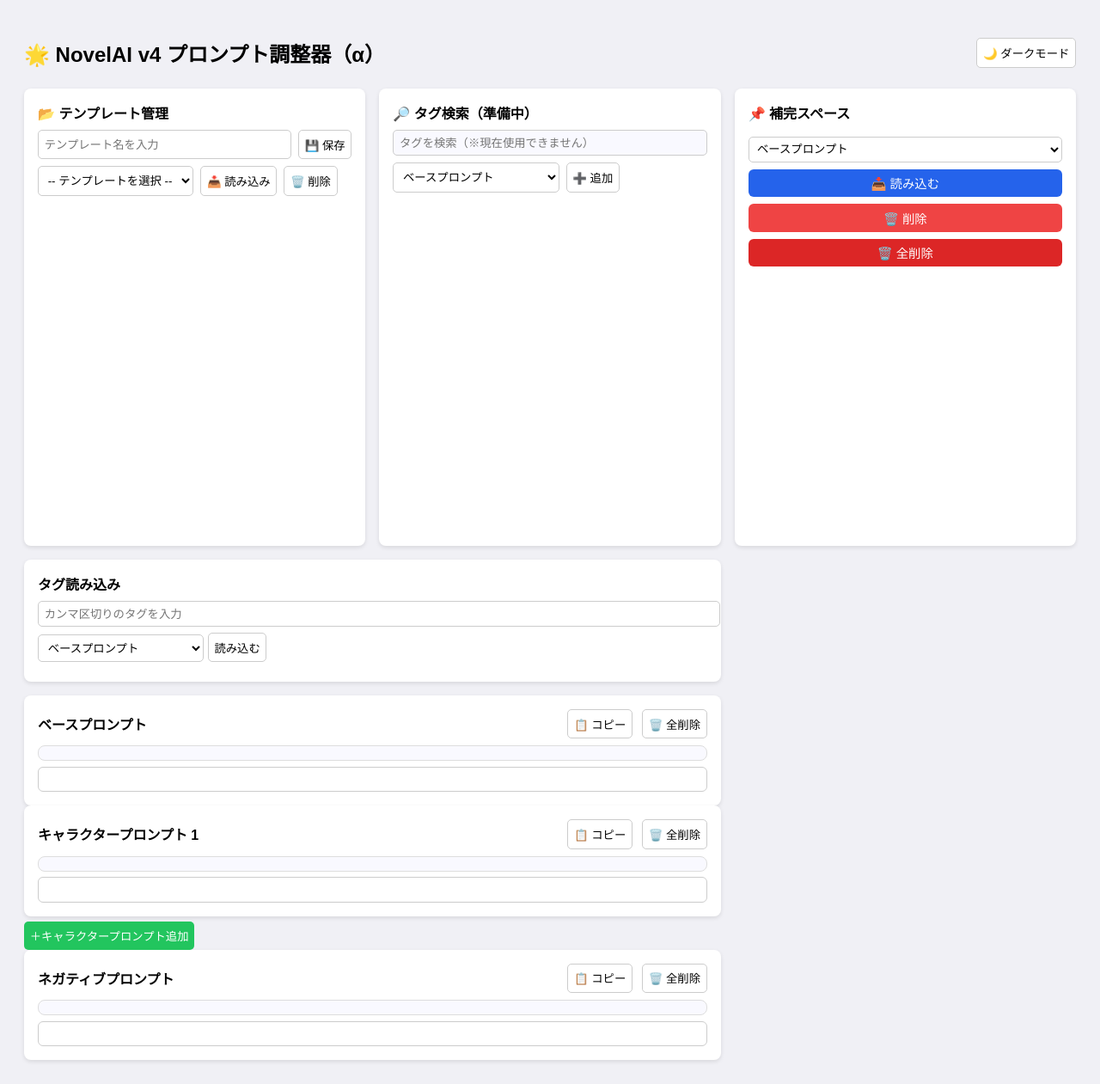
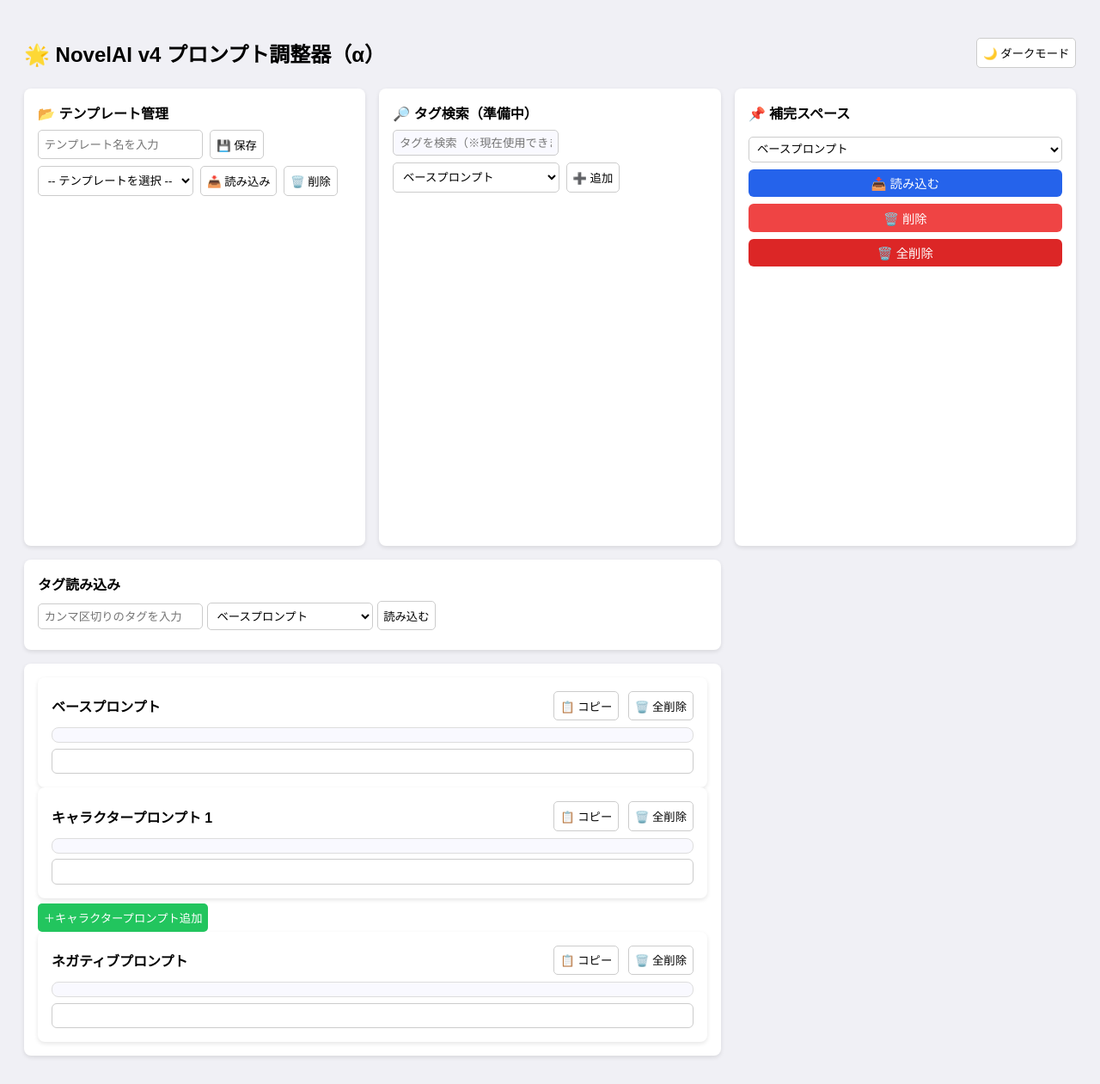
Before and after one commit to DuskVoyager/Prompt-Tuner-for-NovelAI-v4-Alpha-, a plain HTML site: page index.html in a window 1280 px wide. Shown: the whole page at 86% size. Drawn offline with nearby package versions, Linux system fonts and the light colour scheme.

Commit message:
Update index.html

```diff
--- a/index.html
+++ b/index.html
@@ -5,6 +5,7 @@
   <meta name="viewport" content="width=device-width, initial-scale=1.0" />
   <title>🌟 NovelAI v4 プロンプト調整器（α）</title>
   <link rel="stylesheet" href="styles.css" />
+
   <!-- Drag&Drop 用に Sortable.js（CDN）を読み込み -->
   <script src="https://cdn.jsdelivr.net/npm/sortablejs@1.15.0/Sortable.min.js"></script>
 </head>
@@ -14,10 +15,9 @@
     <button id="theme-toggle">🌙 ダークモード</button>
   </h1>
 
-  <!-- グリッドレイアウト：3列構成 -->
+  <!-- グリッドレイアウト：3列 × 3行 -->
   <div class="grid-wrapper">
-    <!-- ─── 1行目 ─── -->
-    <!-- カラム1：テンプレート管理 -->
+    <!-- Row 1, Col 1：テンプレート管理 -->
     <div class="section template-section">
       <div class="section-header">
         <span>📂 テンプレート管理</span>
@@ -27,7 +27,6 @@
           type="text"
           id="template-name-input"
           placeholder="テンプレート名を入力"
-          style="flex: 1;"
         />
         <button onclick="saveTemplate()">💾 保存</button>
       </div>
@@ -40,7 +39,7 @@
       </div>
     </div>
 
-    <!-- カラム2：タグ検索（準備中） -->
+    <!-- Row 1, Col 2：タグ検索（準備中） -->
     <div class="section search-section">
       <div class="section-header">
         <span>🔎 タグ検索（準備中）</span>
@@ -51,7 +50,6 @@
           id="tag-search-input"
           placeholder="タグを検索（※現在使用できません）"
           disabled
-          style="flex: 1;"
         />
         <select id="tag-search-target">
           <option value="base">ベースプロンプト</option>
@@ -63,12 +61,14 @@
       </div>
     </div>
 
-    <!-- カラム3：補完スペース -->
+    <!-- Row 1～3, Col 3（縦３行ぶち抜き）：補完スペース -->
     <div class="section extra-section">
       <div class="section-header">
         <span>📌 補完スペース</span>
       </div>
+      <!-- タグ一覧（スクロールエリア） -->
       <div id="extra-list" class="extra-list"></div>
+      <!-- 操作ボタン群 -->
       <div class="extra-controls">
         <select id="extra-target" class="extra-select"></select>
         <button class="load-extra-button" onclick="loadSelectedExtras()">📥 読み込む</button>
@@ -77,8 +77,7 @@
       </div>
     </div>
 
-    <!-- ─── 2行目 ─── -->
-    <!-- カラム1～2をまたいで：タグ読み込み -->
+    <!-- Row 2, Col 1～2：タグ読み込み -->
     <div class="section tag-loading span-two-columns">
       <div class="section-header">
         <span>タグ読み込み</span>
@@ -87,16 +86,13 @@
         type="text"
         id="tag-input"
         placeholder="カンマ区切りのタグを入力"
-        style="width: 100%;"
       />
       <select id="target-section"></select>
       <button onclick="loadTags()">読み込む</button>
     </div>
-    <div></div> <!-- カラム3 は空白（補完スペースを続けて表示） -->
 
-    <!-- ─── 3行目以降 ─── -->
-    <!-- カラム1～2をまたいで：ベース～ネガティブまで -->
-    <div class="span-two-columns">
+    <!-- Row 3, Col 1～2：ベース～ネガティブ欄一括 -->
+    <div class="section main-prompts span-two-columns">
       <!-- ベースプロンプト欄 -->
       <div class="section">
         <div class="section-header">
@@ -112,7 +108,7 @@
         </div>
       </div>
 
-      <!-- キャラクタープロンプト欄（項目1 を初期表示） -->
+      <!-- キャラクタープロンプト欄 -->
       <div id="character-sections"></div>
       <button class="add-button" onclick="addCharacterPrompt()">＋キャラクタープロンプト追加</button>
 
@@ -131,7 +127,6 @@
         </div>
       </div>
     </div>
-    <div></div> <!-- カラム3 は空白 -->
   </div>
 
   <script src="script.js"></script>
```
